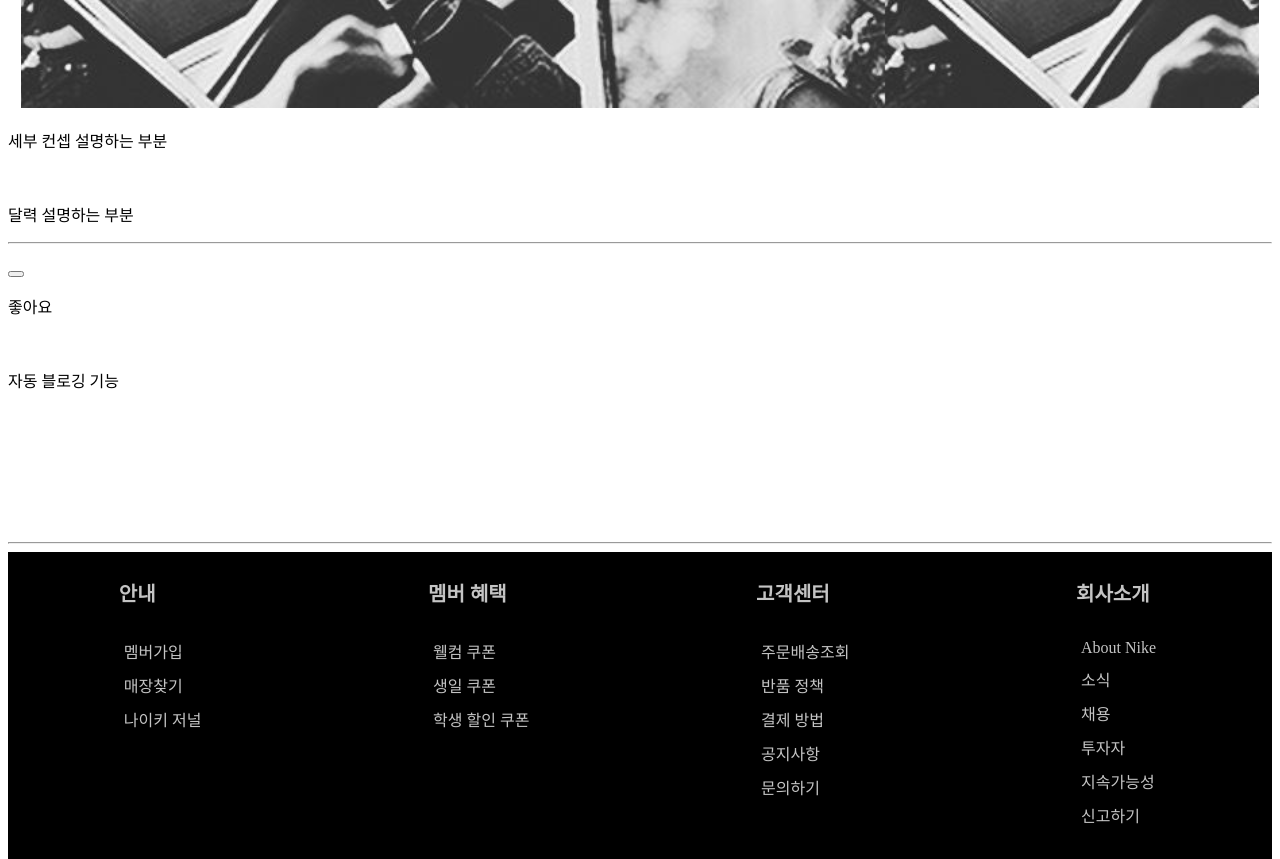
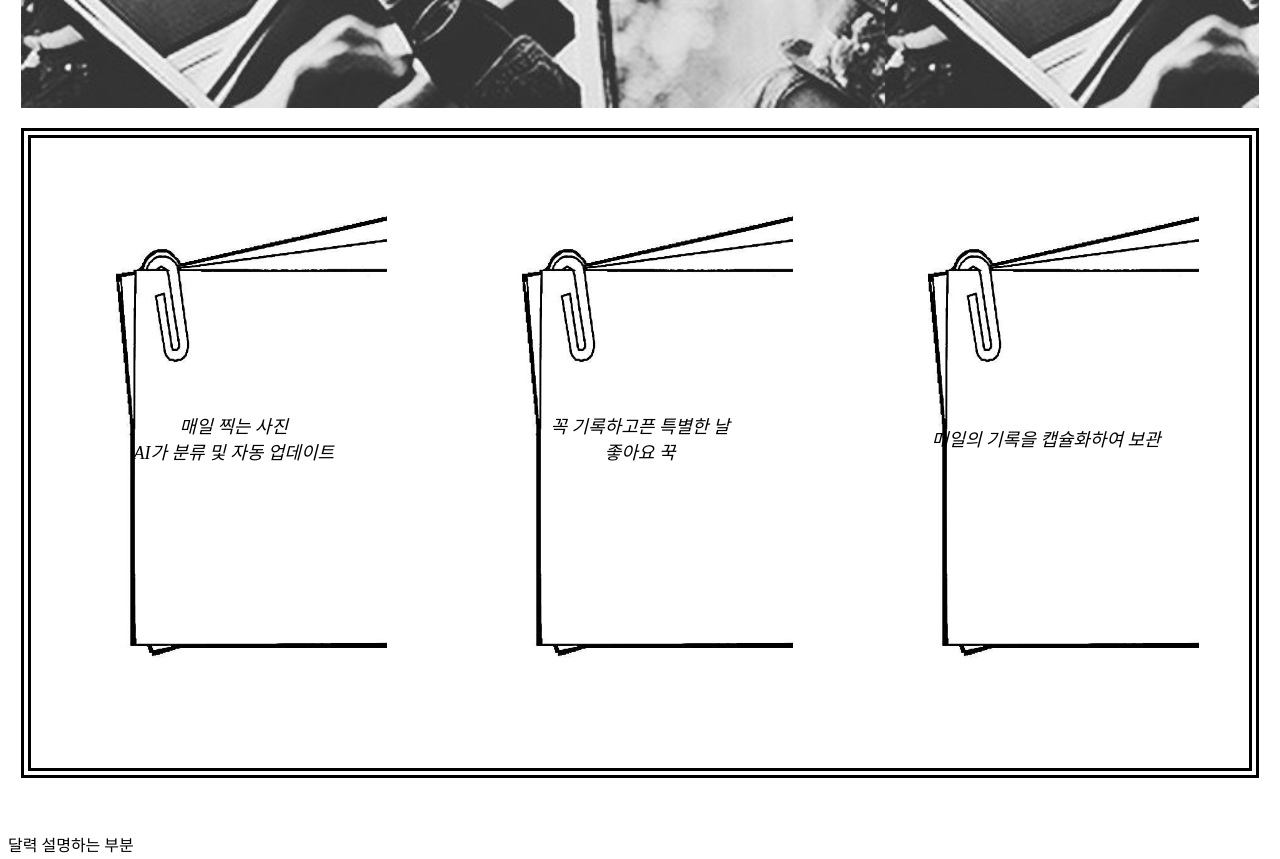
Before and after one commit to LIKELION-HUFS-13th/team2, a plain HTML site: page index.html in a window 1280 px wide. Shown: the part 1180-2039 px from the top of the page. Drawn offline with Linux system fonts and the light colour scheme.

Commit message:
Design: page2

```diff
--- a/css/main1.css
+++ b/css/main1.css
@@ -31,3 +31,26 @@
 
   margin-top: -40px;
 }
+
+.page2{
+  box-sizing: border-box;
+  width: 98%;
+  height: 650px;
+  margin: 20px auto;
+  border: 10px double black;
+  display: flex;
+  justify-content: space-between;
+}
+
+.note{
+  width: 400px;
+  height: 500px;
+  background-image: url("../assets/page2_note.jpg");
+  background-size: cover;
+  margin: 50px 50px;
+  text-align: center;
+  align-content: center;
+  font-size: large;
+  font-style: italic;
+  font-weight: 10px;
+}
--- a/index.html
+++ b/index.html
@@ -69,7 +69,9 @@
     </div>
 
     <div class="page2">
-      <p>세부 컨셉 설명하는 부분</p>
+      <div class="note">매일 찍는 사진<br>AI가 분류 및 자동 업데이트</div>
+      <div class="note">꼭 기록하고픈 특별한 날<br>좋아요 꾹</div>
+      <div class="note">매일의 기록을 캡슐화하여 보관</div>
     </div>
 
     <div class="page3">
```
Also changed, not shown: assets/page2_note.jpg (added).
